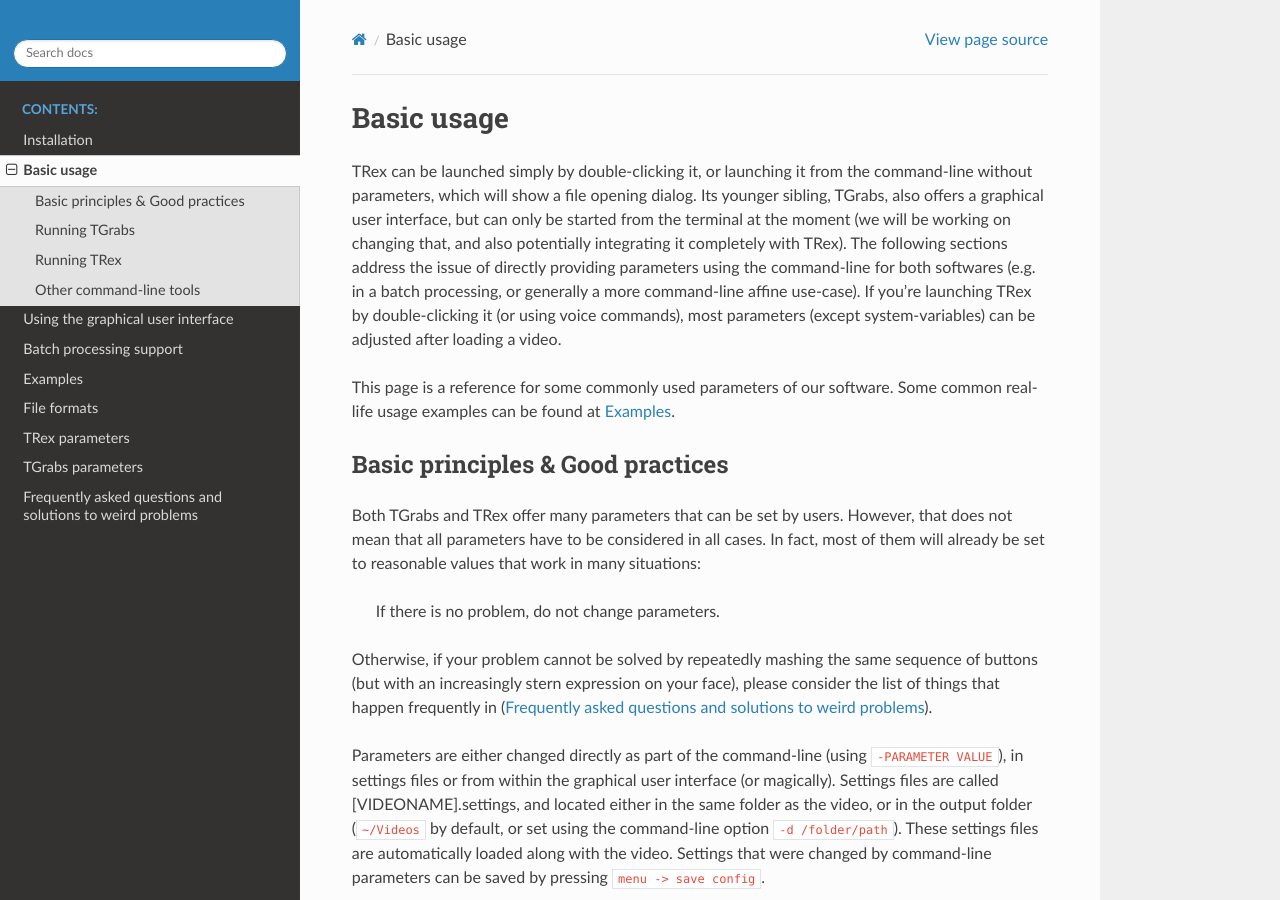
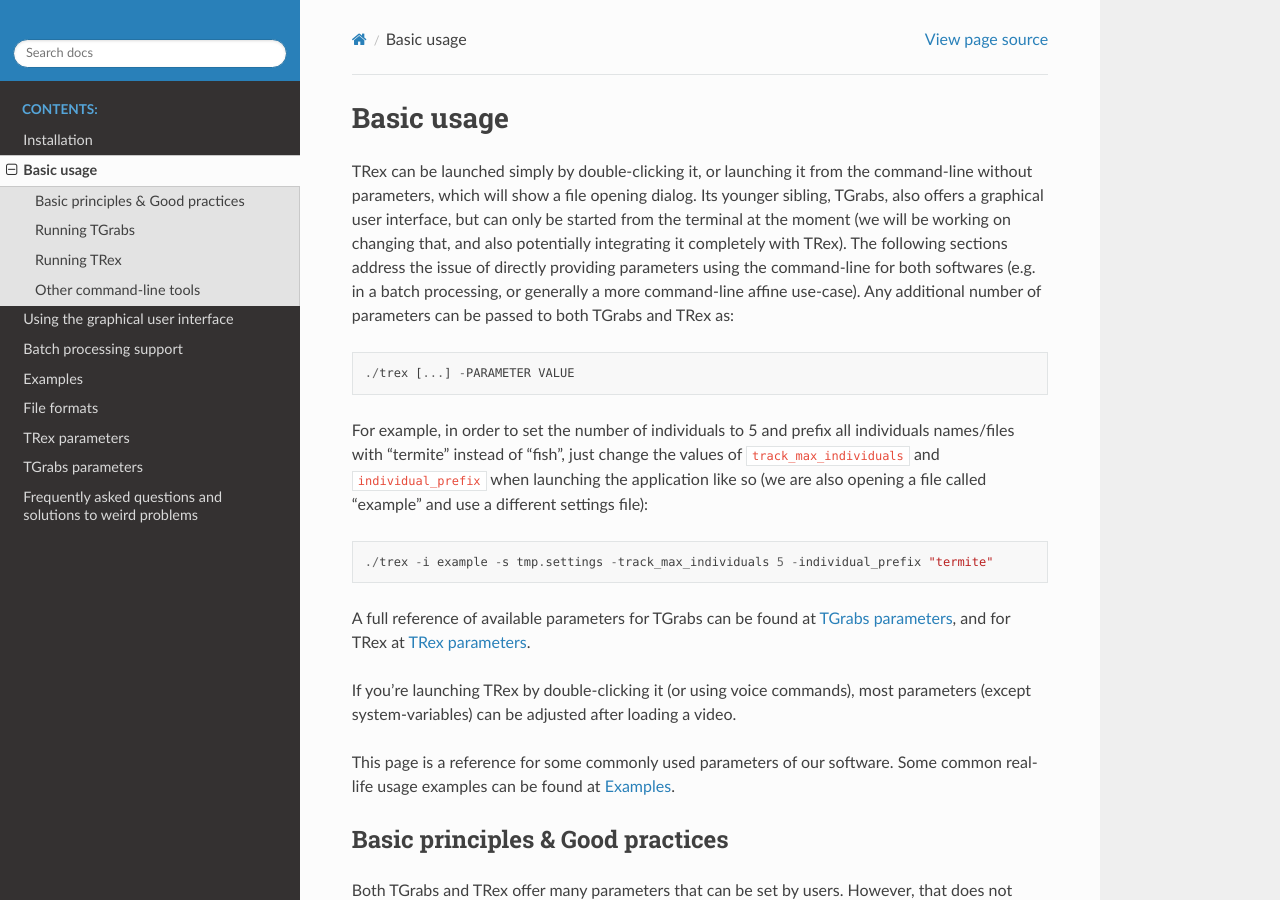
Before and after one commit to mooch443/trex, a Sphinx documentation site: the page built from docs/run.rst, in a window 1280 px wide and 900 px high. Built offline with Sphinx 7.4.7 and the Read the Docs theme 2.0.0, drawn with Linux system fonts in a browser that asks for light colours.

Commit message:
* #7: adding an example for how to pass parameters to trex/tgrabs

```diff
--- a/docs/run.rst
+++ b/docs/run.rst
@@ -7,7 +7,17 @@
 Basic usage
 ===========
 
-|trex| can be launched simply by double-clicking it, or launching it from the command-line without parameters, which will show a file opening dialog. Its younger sibling, |grabs|, also offers a graphical user interface, but can only be started from the terminal at the moment (we will be working on changing that, and also potentially integrating it completely with |trex|). The following sections address the issue of directly providing parameters using the command-line for both softwares (e.g. in a batch processing, or generally a more command-line affine use-case). If you're launching |trex| by double-clicking it (or using voice commands), most parameters (except system-variables) can be adjusted after loading a video.
+|trex| can be launched simply by double-clicking it, or launching it from the command-line without parameters, which will show a file opening dialog. Its younger sibling, |grabs|, also offers a graphical user interface, but can only be started from the terminal at the moment (we will be working on changing that, and also potentially integrating it completely with |trex|). The following sections address the issue of directly providing parameters using the command-line for both softwares (e.g. in a batch processing, or generally a more command-line affine use-case). Any additional number of parameters can be passed to both |grabs| and |trex| as::
+
+	./trex [...] -PARAMETER VALUE
+
+For example, in order to set the number of individuals to 5 and prefix all individuals names/files with "termite" instead of "fish", just change the values of ``track_max_individuals`` and ``individual_prefix`` when launching the application like so (we are also opening a file called "example" and use a different settings file)::
+
+	./trex -i example -s tmp.settings -track_max_individuals 5 -individual_prefix "termite"
+
+A full reference of available parameters for |grabs| can be found at :doc:`parameters_tgrabs`, and for |trex| at :doc:`parameters_trex`.
+
+If you're launching |trex| by double-clicking it (or using voice commands), most parameters (except system-variables) can be adjusted after loading a video.
 
 This page is a reference for some commonly used parameters of our software. Some common real-life usage examples can be found at :doc:`examples`.
 
```
Also changed, not shown: docs/parameters_trex.rst (+11 -2 lines).
